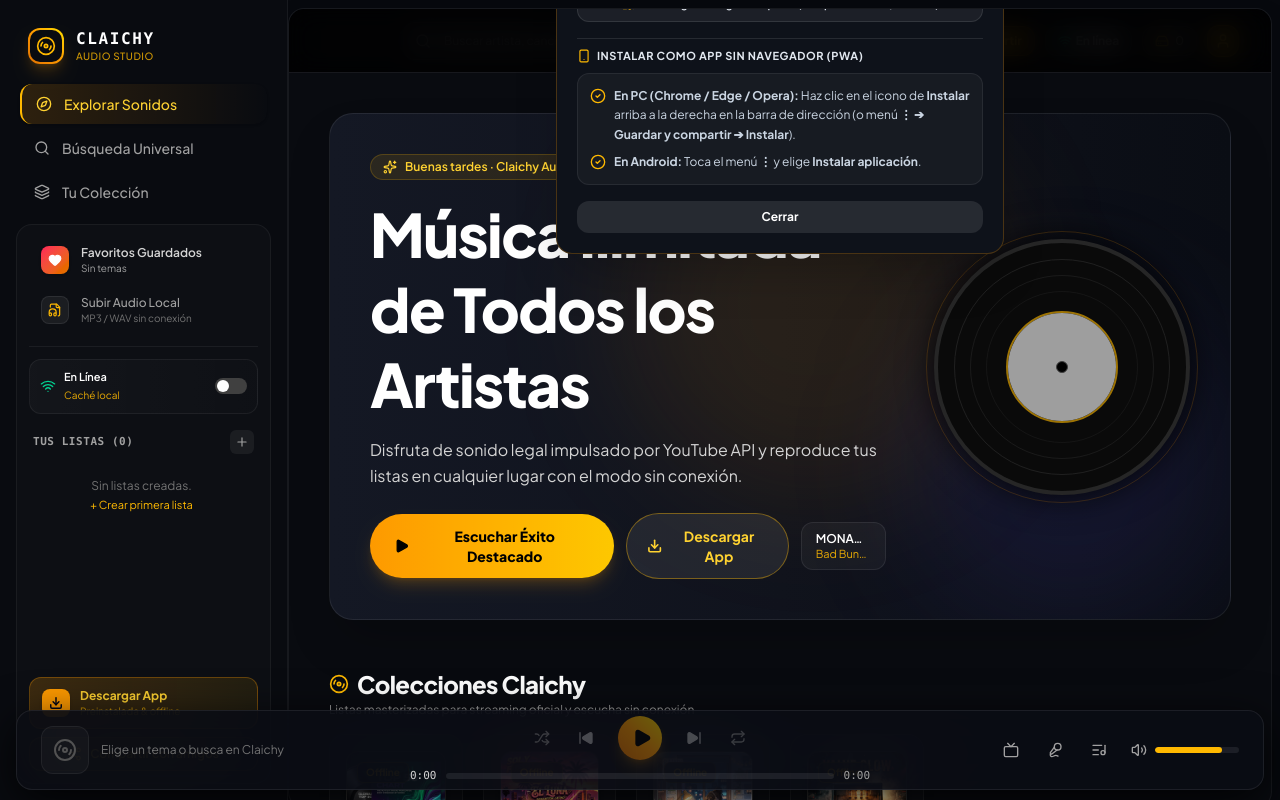
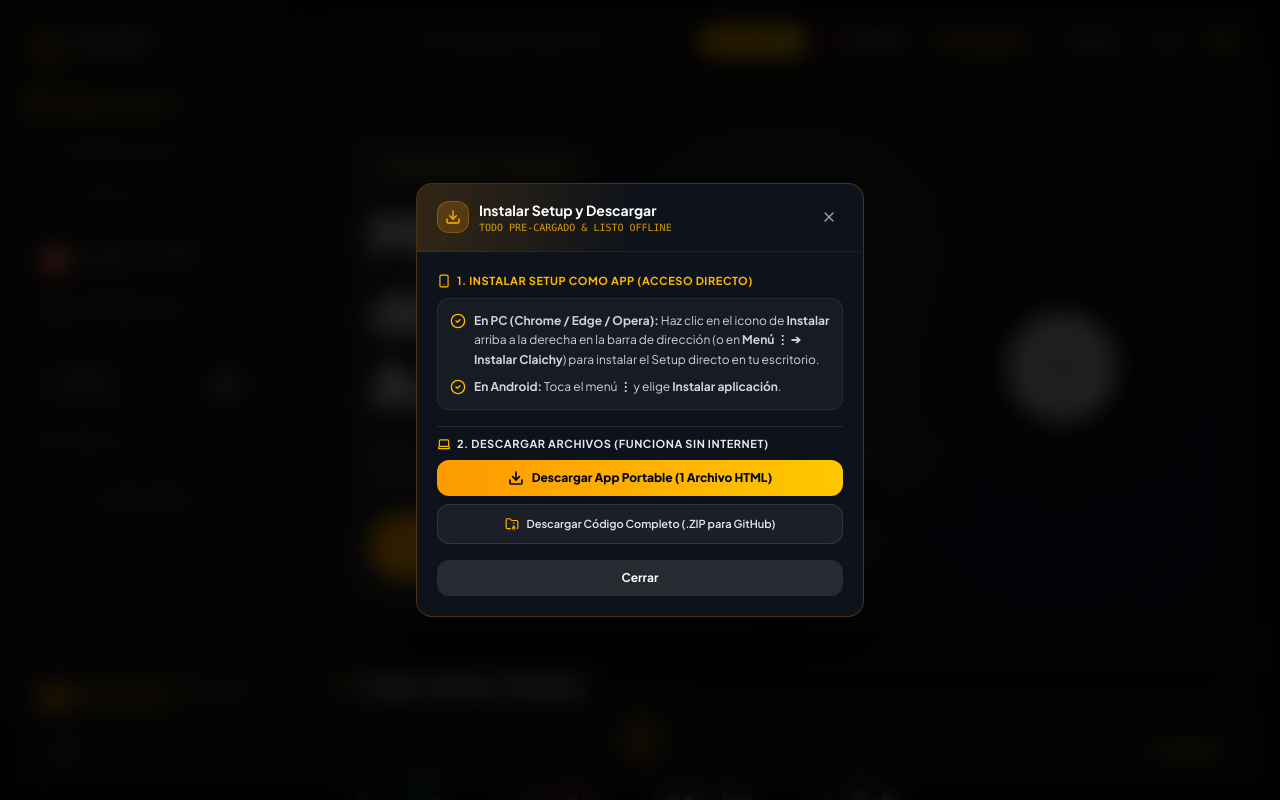
Before and after one commit to elcarlitos23g/claichy, a React (Vite) app: page / in a window 1280 px wide. Both pictures are taken after a click on the button "Descargar". Built offline with nearby package versions, Linux system fonts and the light colour scheme; grey boxes are pictures that could not be loaded.

Commit message:
Add files via upload

```diff
--- a/src/components/PWAInstallButton.tsx
+++ b/src/components/PWAInstallButton.tsx
@@ -1,4 +1,5 @@
 import React, { useState } from 'react';
+import { createPortal } from 'react-dom';
 import {
   Download,
   Smartphone,
@@ -8,8 +9,12 @@ import {
   CheckCircle2,
   FolderArchive,
   Laptop,
+  Loader2,
+  ExternalLink,
+  AlertCircle,
 } from 'lucide-react';
 import { usePWAInstall } from '../hooks/usePWAInstall';
+import { downloadAsset } from '../utils/downloadAsset';
 
 interface PWAInstallButtonProps {
   variant?: 'topbar' | 'sidebar' | 'hero';
@@ -18,6 +23,10 @@ interface PWAInstallButtonProps {
 export const PWAInstallButton: React.FC<PWAInstallButtonProps> = ({ variant = 'topbar' }) => {
   const { isInstallable, isInstalled, isIOS, install } = usePWAInstall();
   const [showGuideModal, setShowGuideModal] = useState(false);
+  const [downloadingKey, setDownloadingKey] = useState<string | null>(null);
+  const [downloadStatus, setDownloadStatus] = useState<{ type: 'ok' | 'err'; text: string } | null>(
+    null
+  );
 
   // Hide automatically when already running as an installed standalone app
   if (isInstalled) {
@@ -29,7 +38,18 @@ export const PWAInstallButton: React.FC<PWAInstallButtonProps> = ({ variant = 't
     return null;
   }
 
+  const isInsideIframe =
+    typeof window !== 'undefined' && window.self !== window.top;
+
+  const currentPublicUrl =
+    typeof window !== 'undefined'
+      ? window.location.href.includes('ais-dev-')
+        ? window.location.href.replace('ais-dev-', 'ais-pre-')
+        : window.location.href
+      : 'https://claichy-1.onrender.com';
+
   const handleClick = async () => {
+    setDownloadStatus(null);
     if (isInstallable) {
       const accepted = await install();
       if (!accepted) {
@@ -39,6 +59,213 @@ export const PWAInstallButton: React.FC<PWAInstallButtonProps> = ({ variant = 't
       setShowGuideModal(true);
     }
   };
+
+  const handleDownload = async (
+    key: string,
+    primaryUrl: string,
+    fallbackUrl: string,
+    filename: string
+  ) => {
+    setDownloadingKey(key);
+    setDownloadStatus(null);
+    const result = await downloadAsset(primaryUrl, fallbackUrl, filename);
+    setDownloadingKey(null);
+    if (result.ok) {
+      setDownloadStatus({
+        type: 'ok',
+        text: `¡Descargado "${filename}"! Revisa tu carpeta de Descargas.`,
+      });
+    } else {
+      setDownloadStatus({
+        type: 'err',
+        text: result.error || 'No se pudo descargar el archivo.',
+      });
+    }
+  };
+
+  const modalContent =
+    showGuideModal && typeof document !== 'undefined'
+      ? createPortal(
+          <div
+            className="fixed inset-0 z-[100] bg-black/80 backdrop-blur-md flex items-center justify-center p-3 sm:p-4"
+            onClick={() => setShowGuideModal(false)}
+          >
+            <div
+              onClick={(e) => e.stopPropagation()}
+              className="bg-[#0e121a] w-full max-w-md max-h-[90dvh] flex flex-col rounded-2xl border border-amber-500/25 shadow-2xl overflow-hidden"
+            >
+              <div className="px-5 py-4 border-b border-white/5 flex items-center justify-between bg-gradient-to-r from-amber-500/15 via-transparent to-transparent shrink-0">
+                <div className="flex items-center gap-2.5 min-w-0">
+                  <div className="w-8 h-8 rounded-xl bg-amber-500/20 border border-amber-500/30 text-amber-400 flex items-center justify-center shrink-0">
+                    <Download className="w-4 h-4" />
+                  </div>
+                  <div className="min-w-0">
+                    <h3 className="text-sm font-bold text-white truncate">
+                      Instalar Setup y Descargar
+                    </h3>
+                    <p className="text-[10px] text-amber-400/80 font-mono uppercase truncate">
+                      Todo Pre-cargado & Listo Offline
+                    </p>
+                  </div>
+                </div>
+                <button
+                  onClick={() => setShowGuideModal(false)}
+                  className="p-1.5 rounded-lg text-slate-400 hover:text-white hover:bg-white/10 transition-colors cursor-pointer shrink-0"
+                >
+                  <X className="w-4 h-4" />
+                </button>
+              </div>
+
+              <div className="p-4 sm:p-5 space-y-4 text-xs text-slate-300 leading-relaxed overflow-y-auto flex-1">
+                {downloadStatus && (
+                  <div
+                    className={`p-3 rounded-xl border flex items-start gap-2 text-xs font-medium ${
+                      downloadStatus.type === 'ok'
+                        ? 'bg-emerald-500/15 border-emerald-500/30 text-emerald-300'
+                        : 'bg-rose-500/15 border-rose-500/30 text-rose-300'
+                    }`}
+                  >
+                    {downloadStatus.type === 'ok' ? (
+                      <CheckCircle2 className="w-4 h-4 shrink-0 mt-0.5" />
+                    ) : (
+                      <AlertCircle className="w-4 h-4 shrink-0 mt-0.5" />
+                    )}
+                    <span>{downloadStatus.text}</span>
+                  </div>
+                )}
+
+                {/* Native Setup Install Section */}
+                <div className="space-y-2">
+                  <p className="text-[11px] font-bold text-amber-400 uppercase tracking-wider flex items-center gap-1.5">
+                    <Smartphone className="w-3.5 h-3.5 shrink-0" />
+                    <span>1. Instalar Setup como App (Acceso Directo)</span>
+                  </p>
+
+                  {isInstallable ? (
+                    <button
+                      onClick={() => install()}
+                      className="w-full flex items-center justify-center gap-2 py-2.5 px-3 rounded-xl bg-gradient-to-r from-amber-500 to-yellow-400 text-slate-950 font-extrabold text-xs hover:brightness-105 transition-all shadow-md cursor-pointer"
+                    >
+                      <Download className="w-4 h-4 stroke-[2.5]" />
+                      <span>Iniciar Setup de Instalación Ahora</span>
+                    </button>
+                  ) : isIOS ? (
+                    <div className="space-y-2 bg-white/[0.04] p-3 rounded-xl border border-white/[0.07]">
+                      <p className="flex items-center gap-2">
+                        <Share className="w-4 h-4 text-amber-400 shrink-0" />
+                        <span>
+                          1. Toca <strong>Compartir</strong> abajo en Safari.
+                        </span>
+                      </p>
+                      <p className="flex items-center gap-2">
+                        <PlusSquare className="w-4 h-4 text-amber-400 shrink-0" />
+                        <span>
+                          2. Selecciona <strong>Agregar a inicio</strong>.
+                        </span>
+                      </p>
+                    </div>
+                  ) : (
+                    <div className="space-y-2 bg-white/[0.04] p-3 rounded-xl border border-white/[0.07]">
+                      {isInsideIframe && (
+                        <a
+                          href={currentPublicUrl}
+                          target="_blank"
+                          rel="noopener noreferrer"
+                          className="w-full flex items-center justify-center gap-2 py-2 px-3 rounded-lg bg-amber-500/20 hover:bg-amber-500/30 border border-amber-400/40 text-amber-200 font-bold text-[11px] transition-all mb-1"
+                        >
+                          <ExternalLink className="w-3.5 h-3.5 shrink-0" />
+                          <span>Abrir en pestaña normal para lanzar Setup</span>
+                        </a>
+                      )}
+                      <p className="flex items-start gap-2">
+                        <CheckCircle2 className="w-4 h-4 text-amber-400 shrink-0 mt-0.5" />
+                        <span>
+                          <strong>En PC (Chrome / Edge / Opera):</strong> Haz clic en el icono de{' '}
+                          <strong>Instalar</strong> arriba a la derecha en la barra de dirección (o en{' '}
+                          <strong>Menú ⋮ ➔ Instalar Claichy</strong>) para instalar el Setup directo en tu escritorio.
+                        </span>
+                      </p>
+                      <p className="flex items-start gap-2">
+                        <CheckCircle2 className="w-4 h-4 text-amber-400 shrink-0 mt-0.5" />
+                        <span>
+                          <strong>En Android:</strong> Toca el menú <strong>⋮</strong> y elige{' '}
+                          <strong>Instalar aplicación</strong>.
+                        </span>
+                      </p>
+                    </div>
+                  )}
+                </div>
+
+                {/* Direct File Downloads */}
+                <div className="pt-2 border-t border-white/10 space-y-2">
+                  <p className="text-[11px] font-bold text-slate-200 uppercase tracking-wider flex items-center gap-1.5">
+                    <Laptop className="w-3.5 h-3.5 text-amber-400 shrink-0" />
+                    <span>2. Descargar Archivos (Funciona sin internet)</span>
+                  </p>
+
+                  <button
+                    type="button"
+                    disabled={downloadingKey !== null}
+                    onClick={() =>
+                      handleDownload(
+                        'portable',
+                        '/api/download-portable',
+                        '/Claichy-Portable.html',
+                        'Claichy-Abrir-Aqui.html'
+                      )
+                    }
+                    className="w-full flex items-center justify-center gap-2 py-2.5 px-3 rounded-xl bg-gradient-to-r from-amber-500 to-yellow-400 text-slate-950 font-extrabold text-xs hover:brightness-105 transition-all shadow-md text-center cursor-pointer disabled:opacity-60"
+                  >
+                    {downloadingKey === 'portable' ? (
+                      <Loader2 className="w-4 h-4 animate-spin shrink-0" />
+                    ) : (
+                      <Download className="w-4 h-4 stroke-[2.5] shrink-0" />
+                    )}
+                    <span>
+                      {downloadingKey === 'portable'
+                        ? 'Descargando App Portable...'
+                        : 'Descargar App Portable (1 Archivo HTML)'}
+                    </span>
+                  </button>
+
+                  <button
+                    type="button"
+                    disabled={downloadingKey !== null}
+                    onClick={() =>
+                      handleDownload(
+                        'zip',
+                        '/api/download-zip',
+                        '/claichy-source.zip',
+                        'claichy-app.zip'
+                      )
+                    }
+                    className="w-full flex items-center justify-center gap-2 py-2.5 px-3 rounded-xl bg-white/[0.06] hover:bg-white/[0.12] border border-white/10 text-slate-200 font-semibold text-[11px] transition-all text-center cursor-pointer disabled:opacity-60"
+                  >
+                    {downloadingKey === 'zip' ? (
+                      <Loader2 className="w-3.5 h-3.5 animate-spin text-amber-400 shrink-0" />
+                    ) : (
+                      <FolderArchive className="w-3.5 h-3.5 text-amber-400 shrink-0" />
+                    )}
+                    <span>
+                      {downloadingKey === 'zip'
+                        ? 'Preparando claichy-app.zip...'
+                        : 'Descargar Código Completo (.ZIP para GitHub)'}
+                    </span>
+                  </button>
+                </div>
+
+                <button
+                  onClick={() => setShowGuideModal(false)}
+                  className="w-full py-2.5 rounded-xl bg-white/10 hover:bg-white/15 text-white font-bold text-xs transition-all cursor-pointer"
+                >
+                  Cerrar
+                </button>
+              </div>
+            </div>
+          </div>,
+          document.body
+        )
+      : null;
 
   return (
     <>
@@ -53,7 +280,7 @@ export const PWAInstallButton: React.FC<PWAInstallButtonProps> = ({ variant = 't
           </div>
           <div className="min-w-0 flex-1">
             <p className="text-xs font-bold truncate">Descargar App</p>
-            <p className="text-[10px] text-amber-400/80 truncate">Preinstalada & offline</p>
+            <p className="text-[10px] text-amber-400/80 truncate">Instalar Setup offline</p>
           </div>
         </button>
       ) : variant === 'hero' ? (
@@ -76,115 +303,7 @@ export const PWAInstallButton: React.FC<PWAInstallButtonProps> = ({ variant = 't
         </button>
       )}
 
-      {showGuideModal && (
-        <div
-          className="fixed inset-0 z-50 bg-black/80 backdrop-blur-md flex items-center justify-center p-4"
-          onClick={() => setShowGuideModal(false)}
-        >
-          <div
-            onClick={(e) => e.stopPropagation()}
-            className="bg-[#0e121a] w-full max-w-md rounded-2xl border border-amber-500/25 shadow-2xl overflow-hidden"
-          >
-            <div className="px-5 py-4 border-b border-white/5 flex items-center justify-between bg-gradient-to-r from-amber-500/15 via-transparent to-transparent">
-              <div className="flex items-center gap-2.5">
-                <div className="w-8 h-8 rounded-xl bg-amber-500/20 border border-amber-500/30 text-amber-400 flex items-center justify-center">
-                  <Download className="w-4 h-4" />
-                </div>
-                <div>
-                  <h3 className="text-sm font-bold text-white">Descargar e Instalar Claichy</h3>
-                  <p className="text-[10px] text-amber-400/80 font-mono uppercase">
-                    Todo Pre-cargado & Listo Offline
-                  </p>
-                </div>
-              </div>
-              <button
-                onClick={() => setShowGuideModal(false)}
-                className="p-1.5 rounded-lg text-slate-400 hover:text-white hover:bg-white/10 transition-colors cursor-pointer"
-              >
-                <X className="w-4 h-4" />
-              </button>
-            </div>
-
-            <div className="p-5 space-y-4 text-xs text-slate-300 leading-relaxed">
-              {/* Direct File Downloads */}
-              <div className="space-y-2">
-                <p className="text-[11px] font-bold text-amber-400 uppercase tracking-wider flex items-center gap-1.5">
-                  <Laptop className="w-3.5 h-3.5" />
-                  Descarga Directa (1 clic)
-                </p>
-
-                <a
-                  href="/api/download-portable"
-                  download="Claichy-Abrir-Aqui.html"
-                  className="w-full flex items-center justify-center gap-2 py-2.5 px-3 rounded-xl bg-gradient-to-r from-amber-500 to-yellow-400 text-slate-950 font-extrabold text-xs hover:brightness-105 transition-all shadow-md"
-                >
-                  <Download className="w-4 h-4 stroke-[2.5]" />
-                  <span>Descargar App Portable (1 Archivo HTML)</span>
-                </a>
-
-                <a
-                  href="/api/download-zip"
-                  download="claichy-app.zip"
-                  className="w-full flex items-center justify-center gap-2 py-2 px-3 rounded-xl bg-white/[0.06] hover:bg-white/[0.12] border border-white/10 text-slate-200 font-semibold text-[11px] transition-all"
-                >
-                  <FolderArchive className="w-3.5 h-3.5 text-amber-400" />
-                  <span>Descargar Código Completo (.ZIP para GitHub / Render)</span>
-                </a>
-              </div>
-
-              {/* Native App / PWA Install Instructions */}
-              <div className="pt-2 border-t border-white/10 space-y-2">
-                <p className="text-[11px] font-bold text-slate-200 uppercase tracking-wider flex items-center gap-1.5">
-                  <Smartphone className="w-3.5 h-3.5 text-amber-400" />
-                  Instalar como App sin navegador (PWA)
-                </p>
-
-                {isIOS ? (
-                  <div className="space-y-2 bg-white/[0.04] p-3 rounded-xl border border-white/[0.07]">
-                    <p className="flex items-center gap-2">
-                      <Share className="w-4 h-4 text-amber-400 shrink-0" />
-                      <span>
-                        1. Toca <strong>Compartir</strong> abajo en Safari.
-                      </span>
-                    </p>
-                    <p className="flex items-center gap-2">
-                      <PlusSquare className="w-4 h-4 text-amber-400 shrink-0" />
-                      <span>
-                        2. Selecciona <strong>Agregar a inicio</strong>.
-                      </span>
-                    </p>
-                  </div>
-                ) : (
-                  <div className="space-y-2 bg-white/[0.04] p-3 rounded-xl border border-white/[0.07]">
-                    <p className="flex items-start gap-2">
-                      <CheckCircle2 className="w-4 h-4 text-amber-400 shrink-0 mt-0.5" />
-                      <span>
-                        <strong>En PC (Chrome / Edge / Opera):</strong> Haz clic en el icono de{' '}
-                        <strong>Instalar</strong> arriba a la derecha en la barra de dirección (o menú{' '}
-                        <strong>⋮ ➔ Guardar y compartir ➔ Instalar</strong>).
-                      </span>
-                    </p>
-                    <p className="flex items-start gap-2">
-                      <CheckCircle2 className="w-4 h-4 text-amber-400 shrink-0 mt-0.5" />
-                      <span>
-                        <strong>En Android:</strong> Toca el menú <strong>⋮</strong> y elige{' '}
-                        <strong>Instalar aplicación</strong>.
-                      </span>
-                    </p>
-                  </div>
-                )}
-              </div>
-
-              <button
-                onClick={() => setShowGuideModal(false)}
-                className="w-full py-2 rounded-xl bg-white/10 hover:bg-white/15 text-white font-bold text-xs transition-all cursor-pointer"
-              >
-                Cerrar
-              </button>
-            </div>
-          </div>
-        </div>
-      )}
+      {modalContent}
     </>
   );
 };
--- /dev/null
+++ b/src/utils/downloadAsset.ts
@@ -0,0 +1,54 @@
+export async function downloadAsset(
+  primaryUrl: string,
+  fallbackUrl: string,
+  filename: string
+): Promise<{ ok: boolean; error?: string }> {
+  const urls = [primaryUrl, fallbackUrl].filter(Boolean);
+
+  for (const url of urls) {
+    try {
+      const response = await fetch(url, {
+        method: 'GET',
+        credentials: 'same-origin',
+        cache: 'no-store',
+      });
+
+      if (!response.ok) {
+        continue;
+      }
+
+      const contentType = response.headers.get('content-type') || '';
+      // Avoid saving an SPA HTML fallback page when expecting a ZIP archive
+      if (filename.endsWith('.zip') && contentType.includes('text/html')) {
+        continue;
+      }
+
+      const blob = await response.blob();
+      if (!blob || blob.size === 0) {
+        continue;
+      }
+
+      const objectUrl = URL.createObjectURL(blob);
+      const link = document.createElement('a');
+      link.href = objectUrl;
+      link.download = filename;
+      link.style.display = 'none';
+      document.body.appendChild(link);
+      link.click();
+      document.body.removeChild(link);
+
+      setTimeout(() => {
+        URL.revokeObjectURL(objectUrl);
+      }, 15000);
+
+      return { ok: true };
+    } catch {
+      // Try fallback URL
+    }
+  }
+
+  return {
+    ok: false,
+    error: 'No se pudo descargar el archivo desde este servidor. Verifica que la carpeta public esté subida completa.',
+  };
+}
--- a/vite.config.ts
+++ b/vite.config.ts
@@ -59,6 +59,7 @@ export default defineConfig(() => {
             '**/Claichy-Portable.html',
             '**/assets/aistudio/**',
           ],
+          navigateFallbackDenylist: [/^\/api\//],
           maximumFileSizeToCacheInBytes: 4 * 1024 * 1024,
           runtimeCaching: [
             {
```
Also changed, not shown: server.ts (+16 -6 lines), src/components/ShareModal.tsx (+88 -28 lines).
